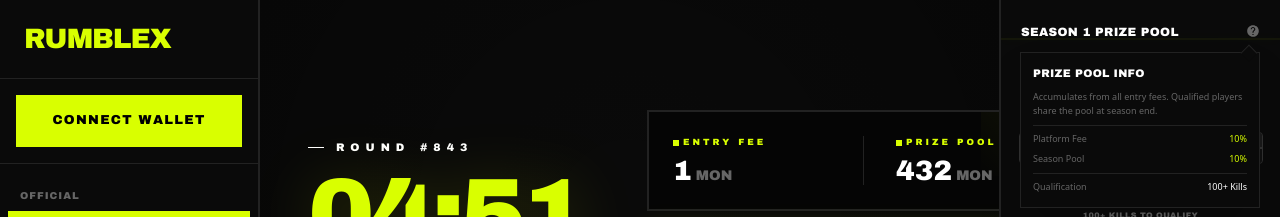
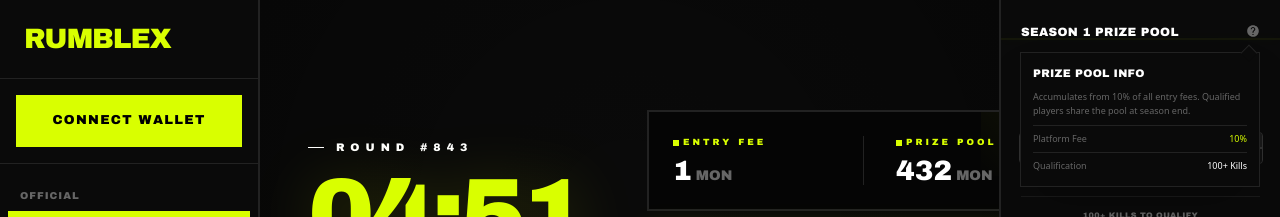
Before and after one commit to rickysvp/RumbleX, a React (Vite) app: page / in a window 1280 px wide. Both pictures are taken after a click on the button 1253 px from the left and 31 px from the top of the page. Shown: the top 217 px of the page. Built offline with nearby package versions, Linux system fonts and the light colour scheme.

Commit message:
v0.1.19: Fix prize pool tooltip description

```diff
--- a/package.json
+++ b/package.json
@@ -1,7 +1,7 @@
 {
   "name": "rumblex",
   "private": true,
-  "version": "0.1.18",
+  "version": "0.1.19",
   "type": "module",
   "scripts": {
     "dev": "vite --port=3000 --host=0.0.0.0",
--- a/src/components/intel/pre-game/SeasonInfo.tsx
+++ b/src/components/intel/pre-game/SeasonInfo.tsx
@@ -3,7 +3,7 @@ import { useGameStore } from '../../../store/gameStore';
 import { SEASON_CONFIG } from '../../../lib/seasonConfig';
 
 // 翻牌数字组件
-function FlipDigit({ value }: { value: string }) {
+function FlipDigit({ value, key }: { value: string; key?: number }) {
   return (
     <div className="relative w-[22px] h-[32px] bg-[#111] border border-[#333] rounded overflow-hidden">
       {/* 上半部分 */}
@@ -136,14 +136,10 @@ export function SeasonInfo() {
 
                   <div className="text-[9px] text-app-muted leading-relaxed space-y-1.5">
                     <p>
-                      Accumulates from all entry fees. Qualified players share the pool at season end.
+                      Accumulates from 10% of all entry fees. Qualified players share the pool at season end.
                     </p>
                     <div className="flex justify-between border-t border-[#222] pt-1.5">
                       <span>Platform Fee</span>
-                      <span className="text-app-accent">10%</span>
-                    </div>
-                    <div className="flex justify-between">
-                      <span>Season Pool</span>
                       <span className="text-app-accent">10%</span>
                     </div>
                     <div className="flex justify-between border-t border-[#222] pt-1.5">
--- a/version.json
+++ b/version.json
@@ -1,10 +1,18 @@
 {
-  "version": "0.1.18",
+  "version": "0.1.19",
   "name": "RumbleX",
   "description": "RumbleX - AI-powered battle royale text game engine",
   "channel": "alpha",
   "releaseDate": "2026-04-20",
   "changelog": {
+    "0.1.19": {
+      "date": "2026-04-20",
+      "changes": [
+        "Fix prize pool tooltip description - clarify 10% from entry fees",
+        "Remove duplicate Season Pool line",
+        "Platform Fee is separate from prize pool accumulation"
+      ]
+    },
     "0.1.18": {
       "date": "2026-04-20",
       "changes": [
```
